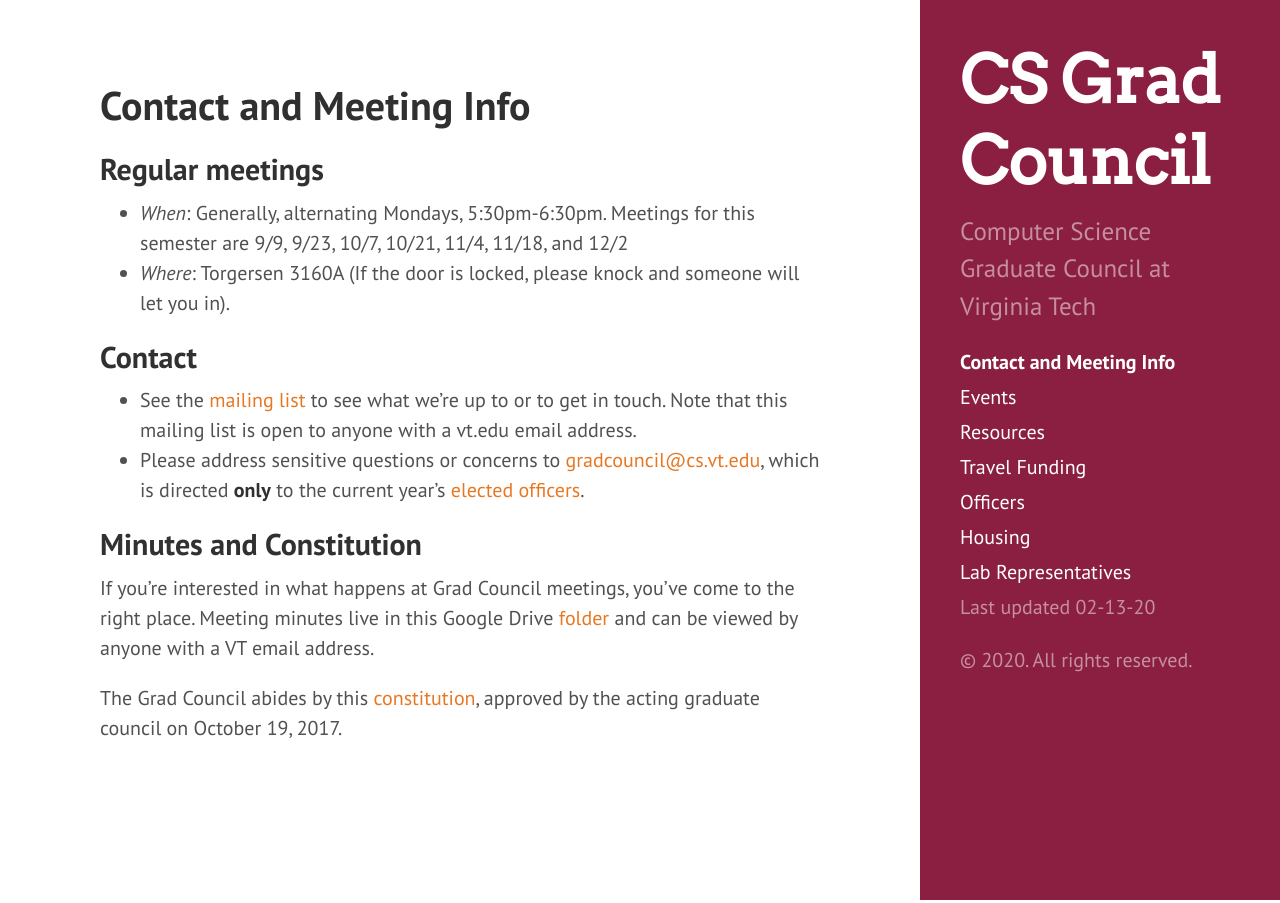
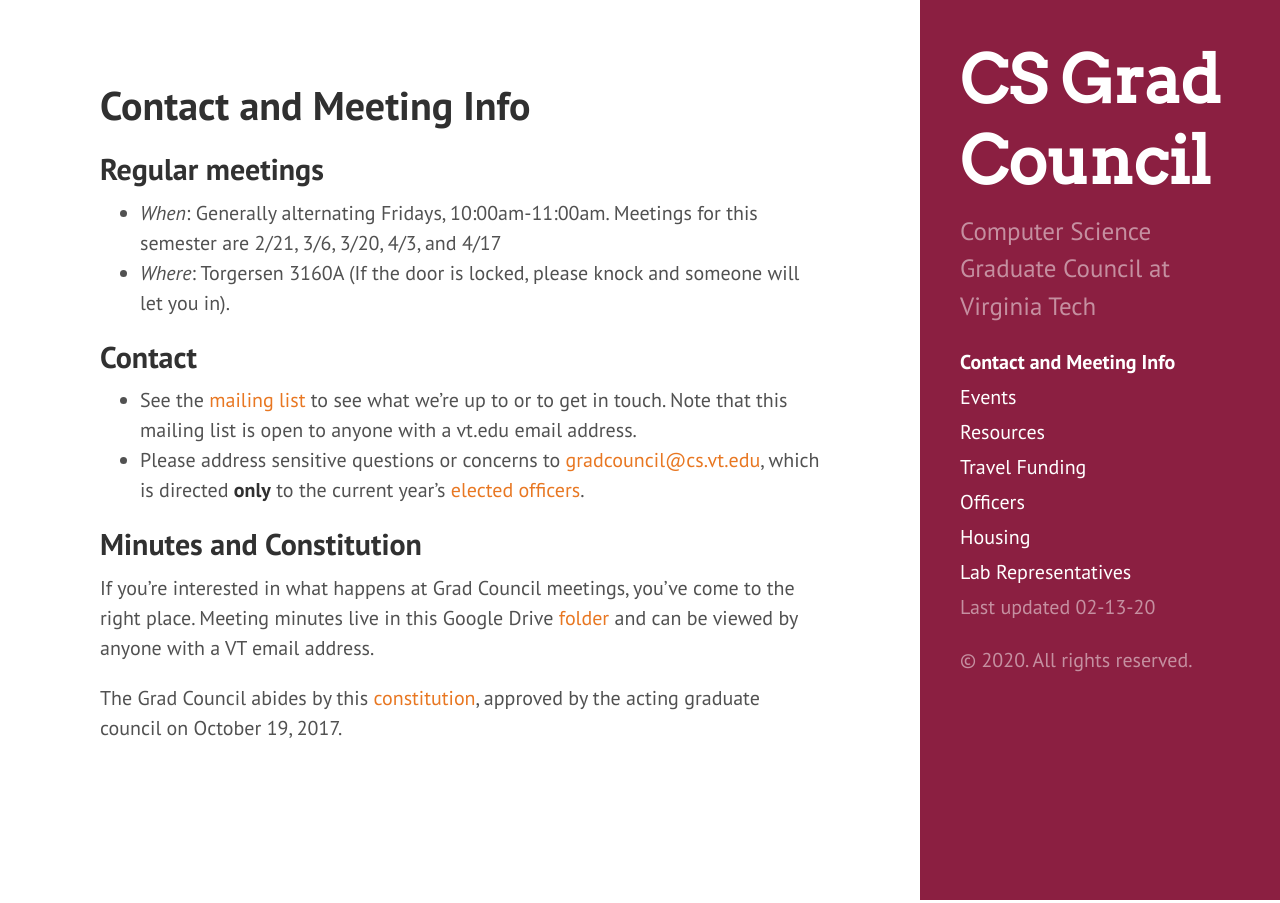
Before and after one commit to CSGraduateCouncil-VirginiaTech/csgc-website, a Jekyll site: the page built from csgc-jekyll-src/meetings.md, in a window 1280 px wide. Built offline with Jekyll 4.4.1, drawn with Linux system fonts in a browser that asks for light colours.

Commit message:
Updated the meeting times

```diff
--- a/csgc-jekyll-src/meetings.md
+++ b/csgc-jekyll-src/meetings.md
@@ -5,7 +5,7 @@
 ---
 
 ## Regular meetings
-* *When*: Generally, alternating Mondays, 5:30pm-6:30pm. Meetings for this semester are 9/9, 9/23, 10/7, 10/21, 11/4, 11/18, and 12/2
+* *When*: Generally alternating Fridays, 10:00am-11:00am. Meetings for this semester are 2/21, 3/6, 3/20, 4/3, and 4/17
 * *Where*: Torgersen 3160A (If the door is locked, please knock and someone will let you in).
 
 ## Contact
```
